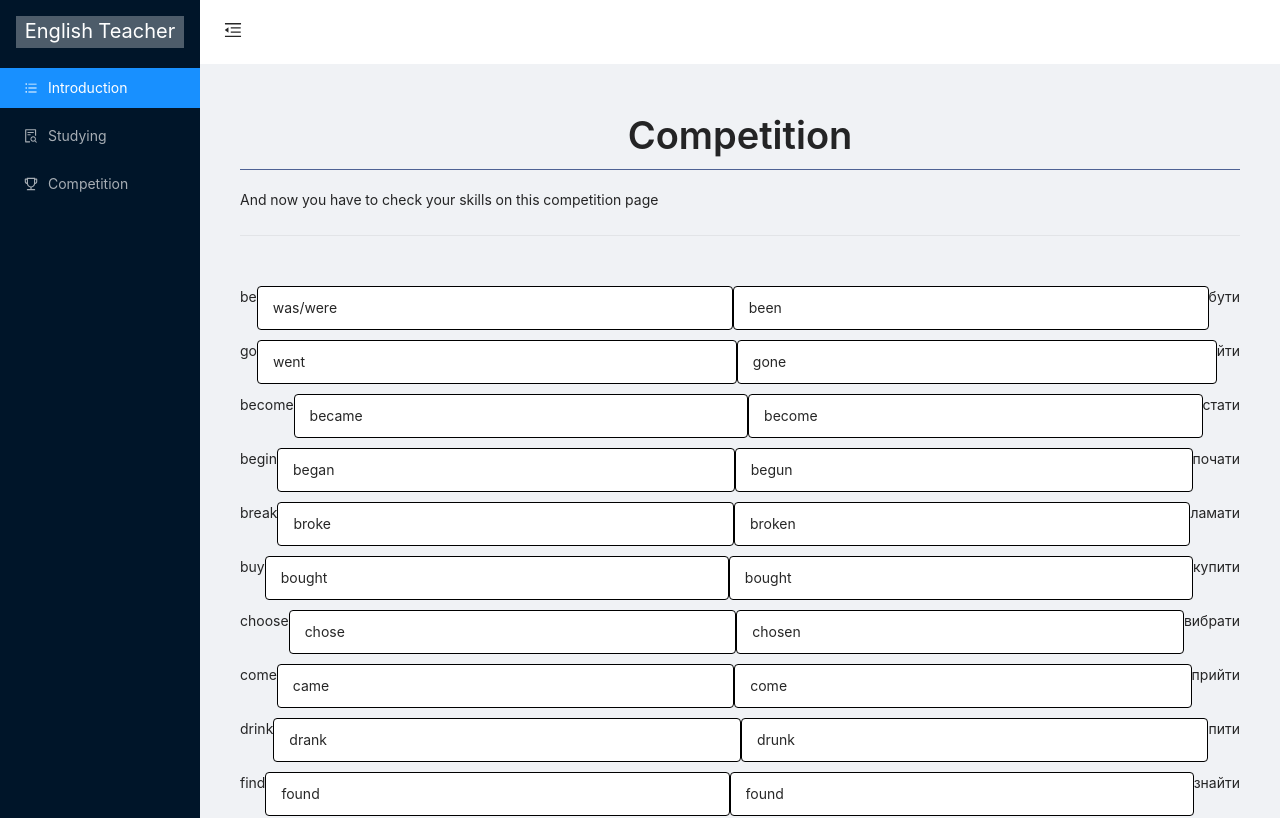
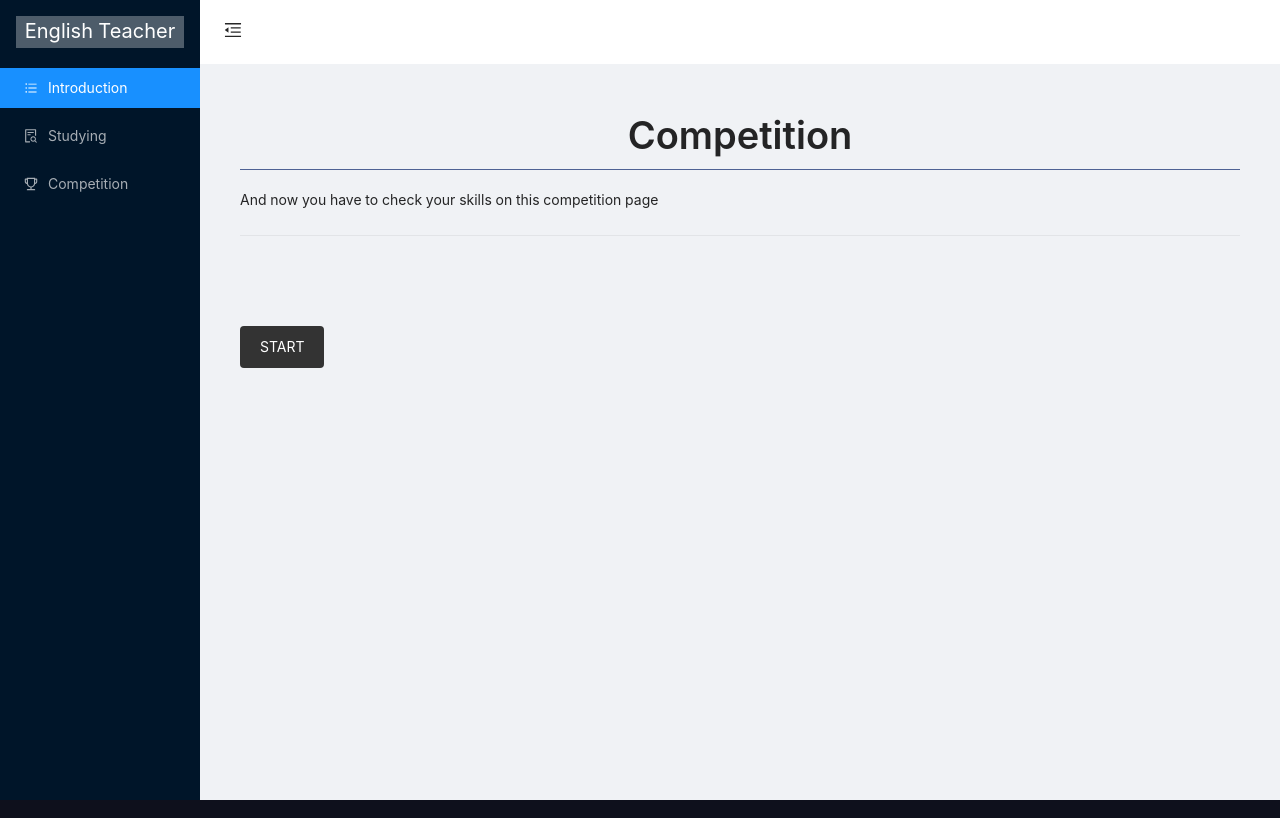
Before and after one commit to Alllvar/English-teacher, a React (Create React App) app: page /competition in a window 1280 px wide. Shown: the top 818 px of the page. Built offline with nearby package versions, Linux system fonts and the light colour scheme.

Commit message:
Started to do competition page

```diff
--- a/src/components/Table/Challange/index.tsx
+++ b/src/components/Table/Challange/index.tsx
@@ -6,40 +6,72 @@ import { yupResolver } from '@hookform/resolvers/yup';
 import * as yup from 'yup';
 
 interface FormValues {
-    words: IrregularVerb[]
+    words: Partial<IrregularVerb>[]
 }
 
 const schema = yup.object({
-    key: yup.number().positive().integer().required(),
-    verb: yup.string().required(),
-    secondForm: yup.string().required(),
-    thirdForm: yup.string().required(),
-    translate: yup.string().required(),
+    words: yup.array()
+        .of(
+            yup.object().shape({
+                secondForm: yup.string().required(),
+                thirdForm: yup.string().required(),
+            })
+        ).min(data.length)
 }).required();
 
-export const Challange = () => {
-    const { control, register } = useForm<FormValues>({
-        defaultValues: { words: data },
-        resolver: yupResolver(schema)
+export const Challenge = () => {
+    const { register, control, getValues, watch } = useForm<FormValues>({
+        resolver: yupResolver(schema),
+        defaultValues: { words: [] }
     })
-    const { fields } = useFieldArray({
+
+    const { fields, append } = useFieldArray({
         name: 'words',
-        control,
+        shouldUnregister: false,
+        control
     })
+
+    const handleStart = () => {
+        append({ secondForm: '', thirdForm: '',  })
+    }
+
+    const handleContinue = () => {
+        if (fields.length < data.length) {
+            append({ secondForm: '', thirdForm: '',  })
+        } else {
+            console.log(getValues(), 'getValues()')
+        }
+    }
+
+    const index = fields.length - 1;
+    const secondFormName: string = `words.${index}.secondForm`;
+    const thirdFormName: string = `words.${index}.thirdForm`;
+
+    if (!fields.length) {
+        return (
+            <button onClick={handleStart} type="button">Start</button>
+        )
+    }
+
+    // @ts-ignore
+    const secondFormValue = watch(secondFormName)
+    // @ts-ignore
+    const thirdFormValue = watch(thirdFormName)
+    // @ts-ignore
+    const isInvalid = secondFormValue !== data[index].secondForm && thirdFormValue !== data[index].thirdForm
 
     return (
         <>
-            {fields.map((field, index) => {
-                console.log(control, 'field')
-                return (
-                    <div key={field.id} style={{ display: 'flex' }}>
-                        <span>{field.verb}</span>
-                        <input {...register(`words.${index}.secondForm`)} />
-                        <input {...register(`words.${index}.thirdForm`)} />
-                        <span>{field.translate}</span>
-                    </div>
-                )
-            })}
+            <div key={fields[index].id} style={{ display: 'flex' }}>
+                <span>{data[index].verb}</span>
+                {/* @ts-ignore */}
+                <input {...register(secondFormName, {})} />
+                {/* @ts-ignore */}
+                <input {...register(thirdFormName, {})} />
+            </div>
+            {data.length > index ?
+                 (<button onClick={handleContinue} type="button" disabled={isInvalid}>Continue</button>)
+                : null}
         </>
     )
 }
--- a/src/components/Table/index.tsx
+++ b/src/components/Table/index.tsx
@@ -6,7 +6,7 @@ import { IrregularVerb } from '../../library/types/irregular-verbs';
 import { useForm, SubmitHandler } from 'react-hook-form';
 import 'antd/dist/antd.css';
 import './index.css'
-import { Challange } from './Challange';
+import { Challenge } from './Challange';
 
 enum GenderEnum {
     female = "female",
@@ -33,7 +33,7 @@ export const TableForm: React.FC<{ mode: string }> = ({ mode}) => {
                     <Table.Column<IrregularVerb> key="key" title="Third Form" dataIndex="thirdForm" />
                     <Table.Column<IrregularVerb> key="key" title="Translate" dataIndex="translate" />
                 </Table>
-                : <Challange />
+                : <Challenge />
             }
         </div>
     )
--- a/src/modules/CompetitionPage/index.tsx
+++ b/src/modules/CompetitionPage/index.tsx
@@ -1,10 +1,11 @@
-import React from 'react';
-import { Divider, Typography } from 'antd';
+import React, { useState } from 'react';
+import { Divider, Typography, Button } from 'antd';
 import { TableForm } from '../../components/Table';
 
 const { Title, Paragraph, } = Typography;
 
 export const CompetitionPage: React.FC = () => {
+    const [isStartedChallange, setIsStartedChallange] = useState(false)
     return (
         <div>
             <Typography>
@@ -14,8 +15,9 @@ export const CompetitionPage: React.FC = () => {
                 </Paragraph>
                 <Divider />
             </Typography>
+                <TableForm mode="competition"/>
 
-            <TableForm mode="competition"/>
+
         </div>
     );
 }
```
